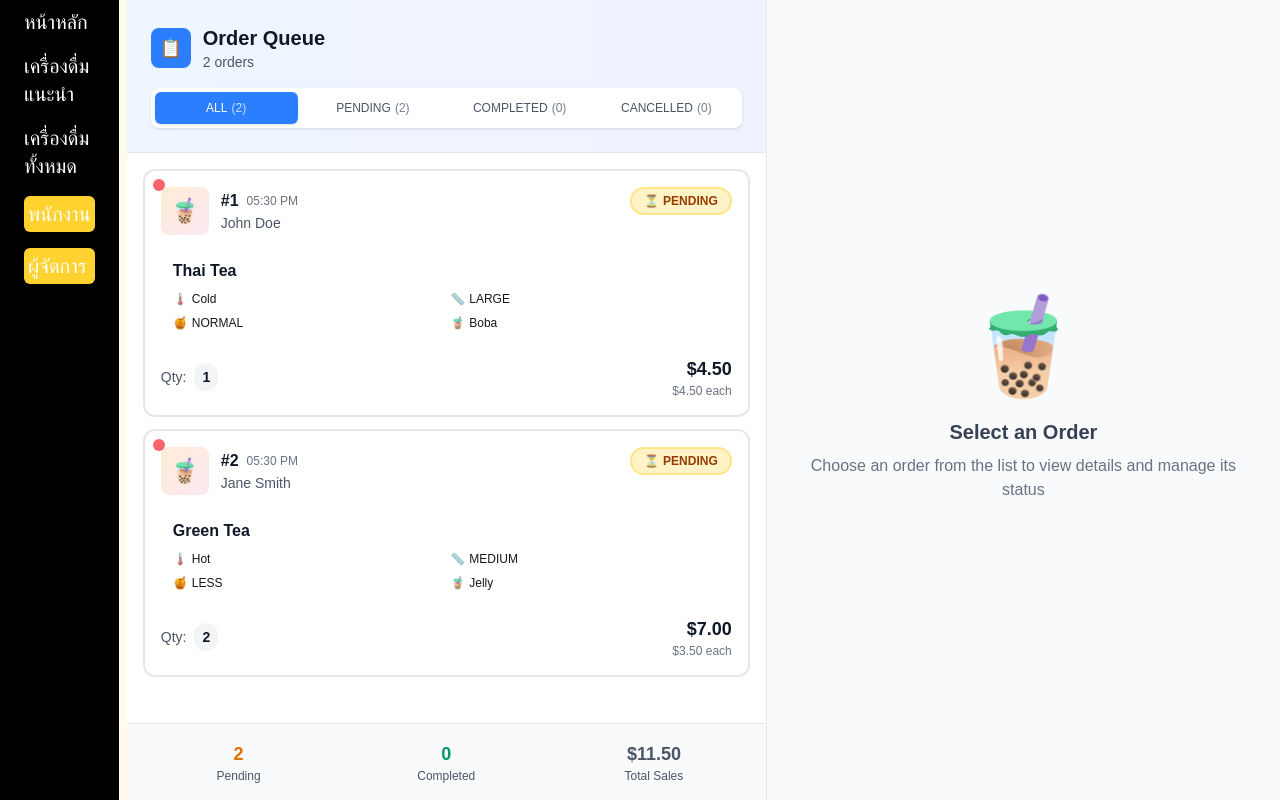
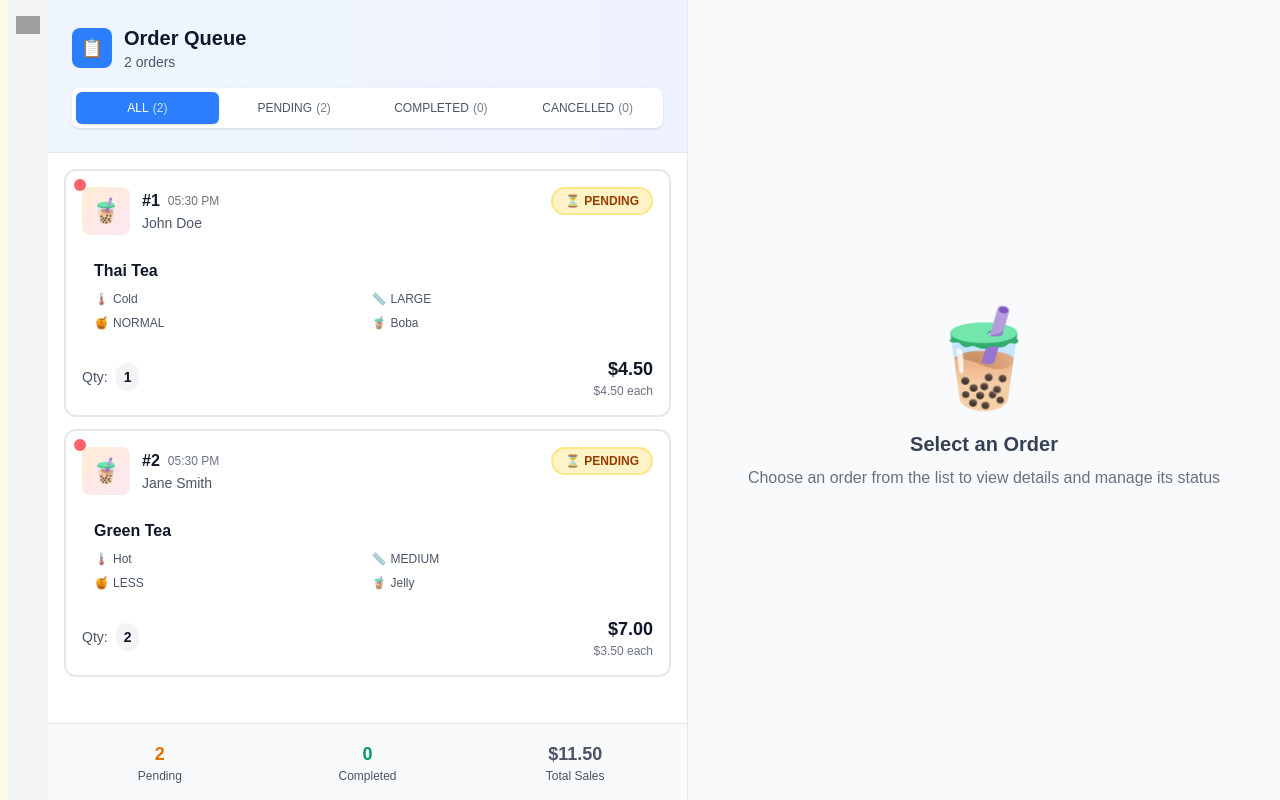
Before and after one commit to turtle1673/Final_Project, a Next.js app: page /staff/orders_list in a window 1280 px wide. Built offline with nearby package versions, Linux system fonts and the light colour scheme; grey boxes are pictures that could not be loaded.

Commit message:
Edit formating

```diff
--- a/app/staff/inventory/page.tsx
+++ b/app/staff/inventory/page.tsx
@@ -59,7 +59,7 @@ export default function StaffStorage() {
   };
 
  return (
-    <div className="h-screen bg-gray-100">
+    <div className="h-screen bg-gray-100 text-gray-600 ml-10">
       {selectedStock ? (
         <StorageDetails
           stock={selectedStock}
--- a/app/staff/orders_list/page.tsx
+++ b/app/staff/orders_list/page.tsx
@@ -65,7 +65,7 @@ export default function StaffOrders() {
   };
 
   return (
-    <div className="w-900 flex h-screen bg-gray-100">
+    <div className="w-800 flex h-screen bg-gray-100 text-gray-600">
       <OrderList orders={orders} onSelectOrder={setSelectedOrder} />
       <OrderDetails order={selectedOrder} onUpdateStatus={handleUpdateStatus} />
     </div>
--- a/components/Navbar.tsx
+++ b/components/Navbar.tsx
@@ -1,16 +1,49 @@
+'use client'
+
+import React, { useState } from 'react'
 import Link from 'next/link'
-import React from 'react'
+import Image from 'next/image'
 
 export default function Navbar() {
+  const [isOpen, setIsOpen] = useState(false)
+
+  const toggleMenu = () => setIsOpen(prev => !prev)
+
   return (
-    <div className='px-6 py-2 flex flex-col items-end justify-between bg-black text-white text-xl'>
-      <div className='flex flex-col gap-4'>
-        <Link href={'/'}>หน้าหลัก</Link>
-        <Link href={"/drink-templates"}>เครื่องดื่มแนะนำ</Link>
-        <Link href={"/alldrinks"}>เครื่องดื่มทั้งหมด</Link>
-        <Link href={'/sign-in'} className='bg-amber-300 p-1 rounded-md'>พนักงาน</Link>
-        <Link href={'/sign-up'} className='bg-amber-300 p-1 rounded-md'>ผู้จัดการ</Link>
+    <nav className="relative text-white text-xl">
+
+      <button
+        onClick={toggleMenu}
+        className="m-2 focus:outline-none fixed top-2 left-2 rounded z-[9999]"
+        aria-label="Toggle menu"
+      >
+        <Image
+          src={isOpen ? '/icons/smoothies.png' : '/icons/smoothies.png'}
+          alt={isOpen ? '' : ''}
+          width={24}
+          height={24}
+          priority={true}
+        />
+      </button>
+
+      {/* เมนู slide-in/out */}
+      <div
+        className={`
+          fixed top-0 left-0 h-full w-48 bg-[#1A4365] p-6
+          transform transition-transform duration-300 ease-in-out
+          ${isOpen ? 'translate-x-0' : '-translate-x-full'}
+          z-50
+        `}
+      >
+        <nav className="flex flex-col gap-4 mt-8">
+          <Link href={'/'} onClick={() => setIsOpen(false)}>หน้าหลัก</Link>
+          <Link href={"/drink-templates"} onClick={() => setIsOpen(false)}>เครื่องดื่มแนะนำ</Link>
+          <Link href={"/alldrinks"} onClick={() => setIsOpen(false)}>เครื่องดื่มทั้งหมด</Link>
+          <Link href={"/customer"} onClick={() => setIsOpen(false)}>customer</Link>
+          <Link href={'/sign-in'} className='bg-amber-300 p-1 rounded-md' onClick={() => setIsOpen(false)}>พนักงาน</Link>
+          <Link href={'/sign-up'} className='bg-amber-300 p-1 rounded-md' onClick={() => setIsOpen(false)}>ผู้จัดการ</Link>
+        </nav>
       </div>
-    </div>
+    </nav>
   )
 }
--- a/components/Orders.tsx
+++ b/components/Orders.tsx
@@ -53,7 +53,7 @@ export default function OrderList({ orders, onSelectOrder }: OrderListProps) {
   };
 
   return (
-    <div className="w-160 bg-white border-r border-gray-200 flex flex-col h-full">
+    <div className="w-160 bg-white border-r border-gray-200 flex flex-col h-full ml-10">
       {/* Header */}
       <div className="p-6 border-b border-gray-200 bg-gradient-to-r from-blue-50 to-indigo-50">
         <div className="flex items-center gap-3 mb-4">
```
